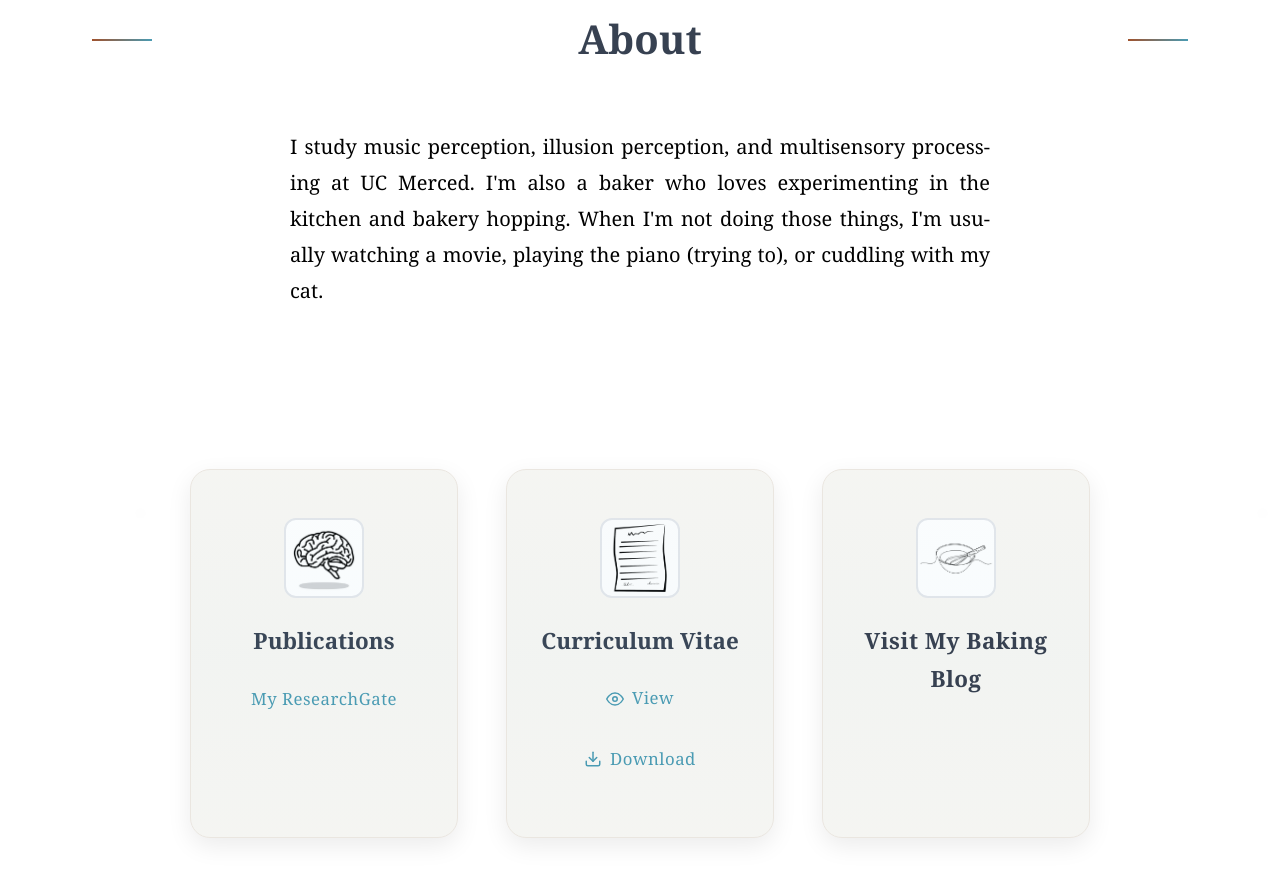
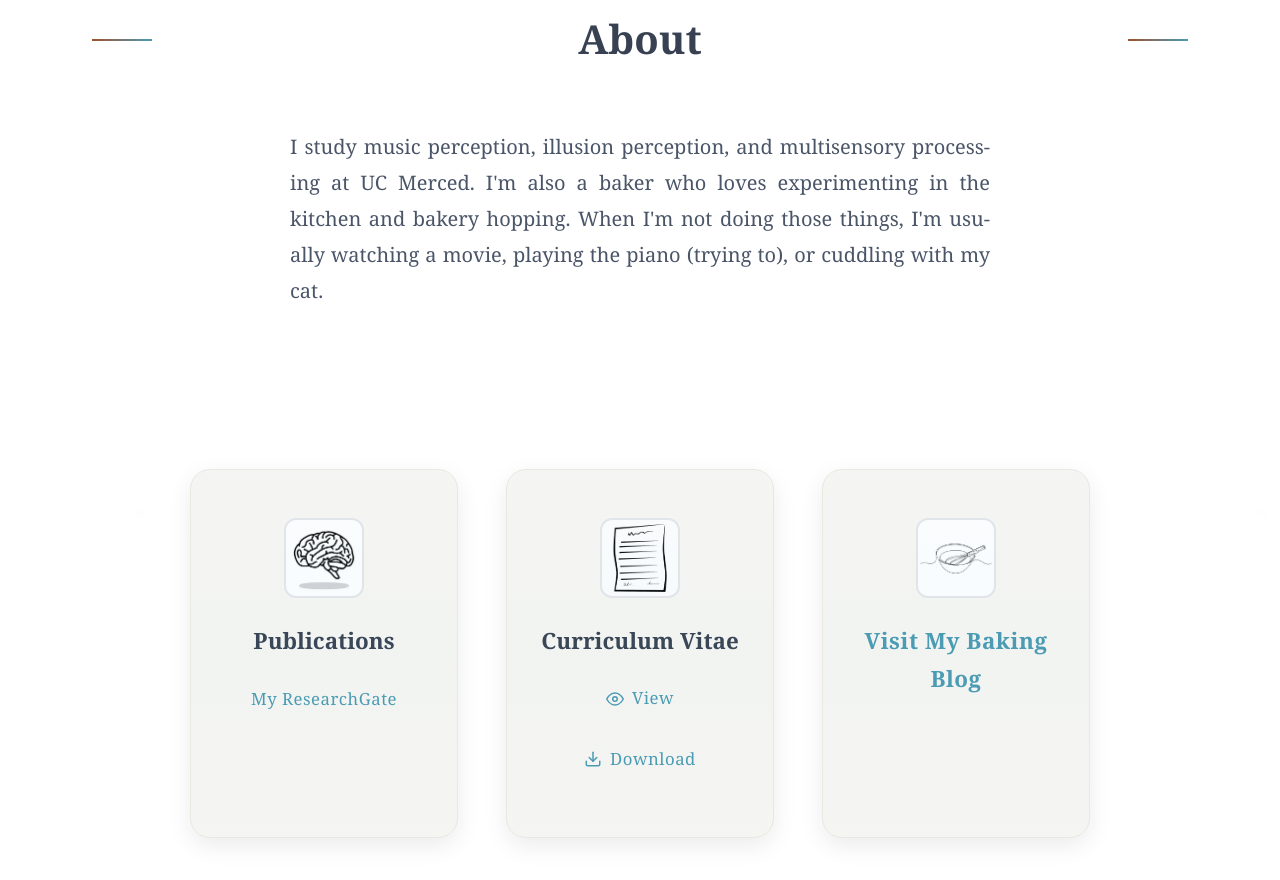
Before and after one commit to mariel-gonzales/github.io, a plain HTML site: page index.html in a window 1280 px wide. Shown: the part 740-1620 px from the top of the page. Drawn offline with Linux system fonts and the light colour scheme; a web font is replaced by a local one.

Commit message:
Update index.html

```diff
--- a/index.html
+++ b/index.html
@@ -277,7 +277,7 @@
         .about-text {
             font-size: 1.25rem;
             line-height: 1.8;
-            color: #000000;
+            color: #4a5568;
             text-align: justify;
             hyphens: auto;
         }
@@ -435,6 +435,7 @@
         .column-title-link .column-title {
             margin-bottom: 0;
             transition: all 0.3s ease;
+            color: var(--medium-blue);
         }
 
         .column-title-link:hover .column-title {
```
